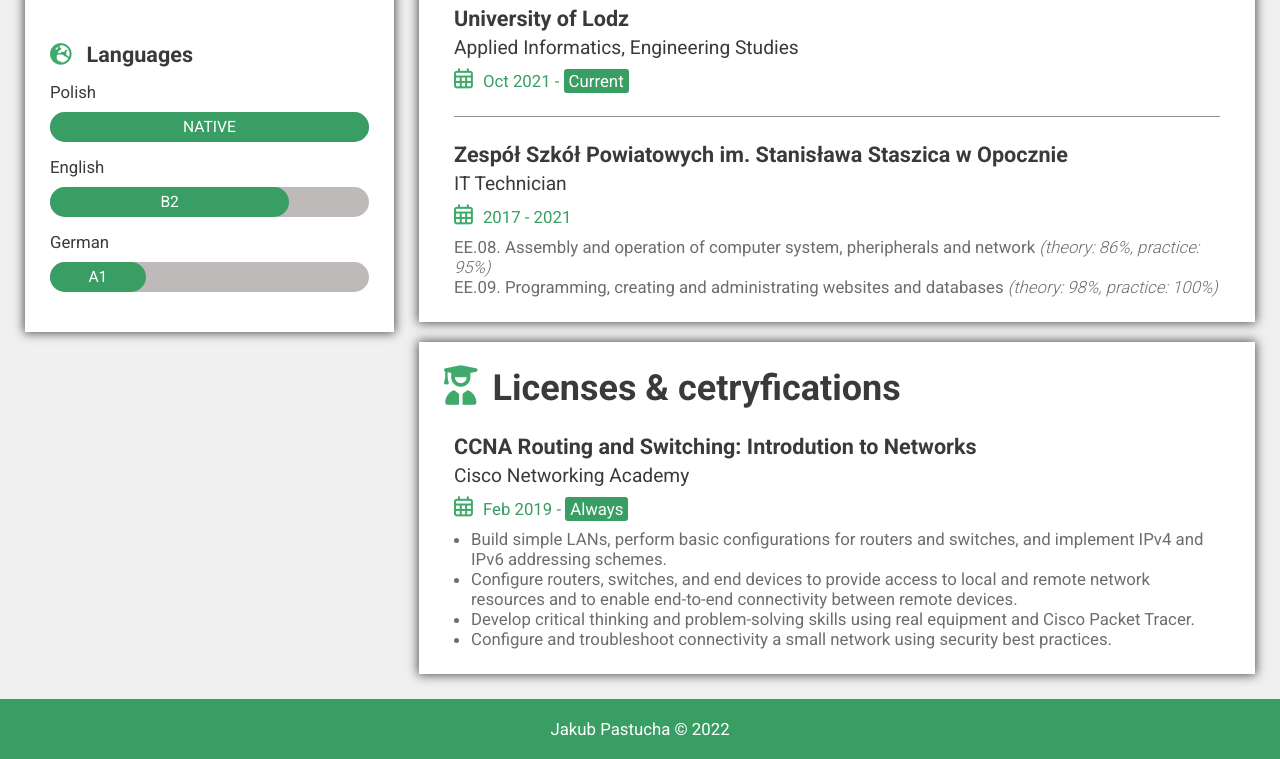
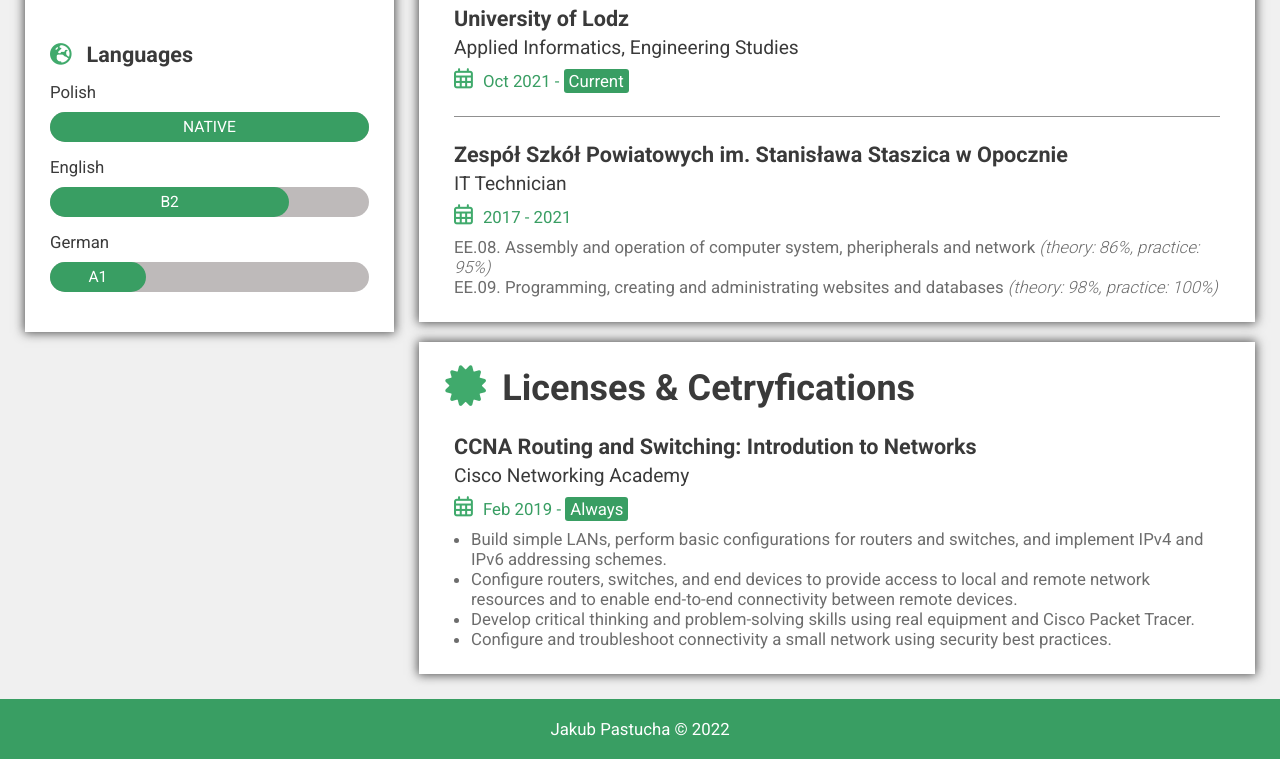
Before and after one commit to kakarotto2004/simpleCV, a plain HTML site: page index.html in a window 1280 px wide. Shown: the part 795-1554 px from the top of the page. Drawn offline with Linux system fonts and the light colour scheme.

Commit message:
add certyficate icon in index.html

```diff
--- a/index.html
+++ b/index.html
@@ -165,7 +165,7 @@
 
         <div class="sidebar-right">
             <div class="sidebar-right-content">
-                <h2><i class="fa-solid fa-user-graduate"></i>Licenses & cetryfications</h2>
+                <h2><i class="fa-solid fa-certificate"></i>Licenses & Cetryfications</h2>
 
                 <div class="certyficates">
                     <div class="certyficate">
```
Also changed, not shown: 1 other file.
